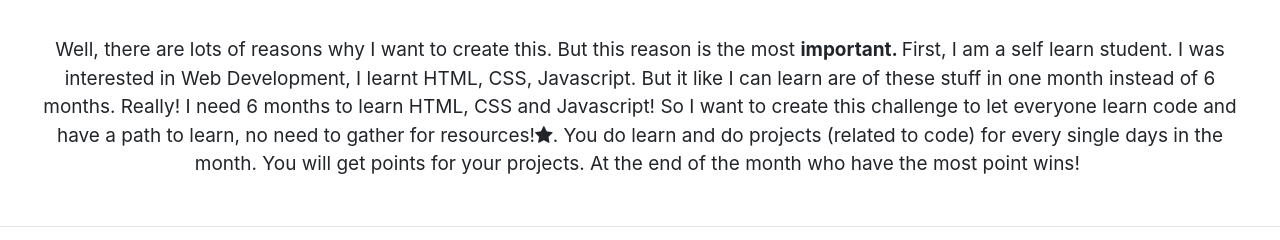
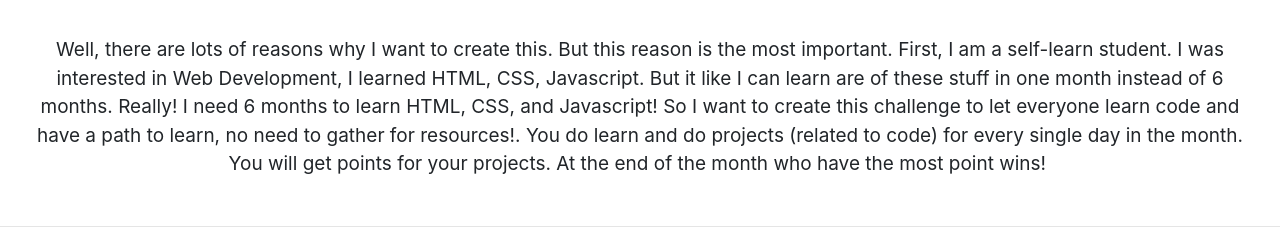
Before and after one commit to amonthofcode/amonthofcode.github.io, a plain HTML site: page index.html in a window 1280 px wide. Shown: the part 434-674 px from the top of the page. Drawn offline with Linux system fonts and the light colour scheme; files whose address does not match are found by name.

Commit message:
changed grammar

```diff
--- a/index.html
+++ b/index.html
@@ -6,7 +6,6 @@
     <meta name="viewport" content="width=device-width, initial-scale=1.0">
     <title>amonthofcode</title>
     <link rel="stylesheet" href="assets/bootstrap/css/bootstrap.min.css">
-    <link rel="stylesheet" href="assets/fonts/font-awesome.min.css">
     <link rel="stylesheet" href="assets/fonts/ionicons.min.css">
     <link rel="stylesheet" href="assets/css/Footer-Basic.css">
     <link rel="stylesheet" href="assets/css/Highlight-Blue.css">
@@ -36,9 +35,9 @@
     </div>
     <hr>
     <h1 class="text-center">About - Why did I create this thing</h1>
-    <p class="text-center" style="padding:31px;font-size:19px;">Well, there are lots of reasons why I want to create this. But this reason is the most <strong>important. </strong>First, I am a self learn student. I was interested in Web Development, I learnt HTML, CSS, Javascript. But it like I can learn are of
-        these stuff in one month instead of 6 months. Really! I need 6 months to learn HTML, CSS and Javascript! So I want to create this challenge to let everyone learn code and have a path to learn, no need to gather for resources!<i class="fa fa-star"></i>.
-        You do learn and do projects (related to code) for every single days in the month. You will get points for your projects. At the end of the month who have the most point wins!&nbsp;</p>
+    <p class="text-center" style="padding:31px;font-size:19px;">Well, there are lots of reasons why I want to create this. But this reason is the most important. First, I am a self-learn student. I was interested in Web Development, I learned HTML, CSS, Javascript. But it like I can learn are of these stuff in
+        one month instead of 6 months. Really! I need 6 months to learn HTML, CSS, and Javascript! So I want to create this challenge to let everyone learn code and have a path to learn, no need to gather for resources!. You do learn and do projects (related
+        to code) for every single day in the month. You will get points for your projects. At the end of the month who have the most point wins!&nbsp;</p>
     <hr>
     <h1 class="text-center">Rules - Don't Cheat&nbsp;</h1>
     <h3 class="text-center">There are these hastags (will give everyone knows what are you learning so that they can help you!)</h3>
```
Also changed, not shown: ranking.html (+0 -1 lines), showcase.html (+0 -1 lines).
